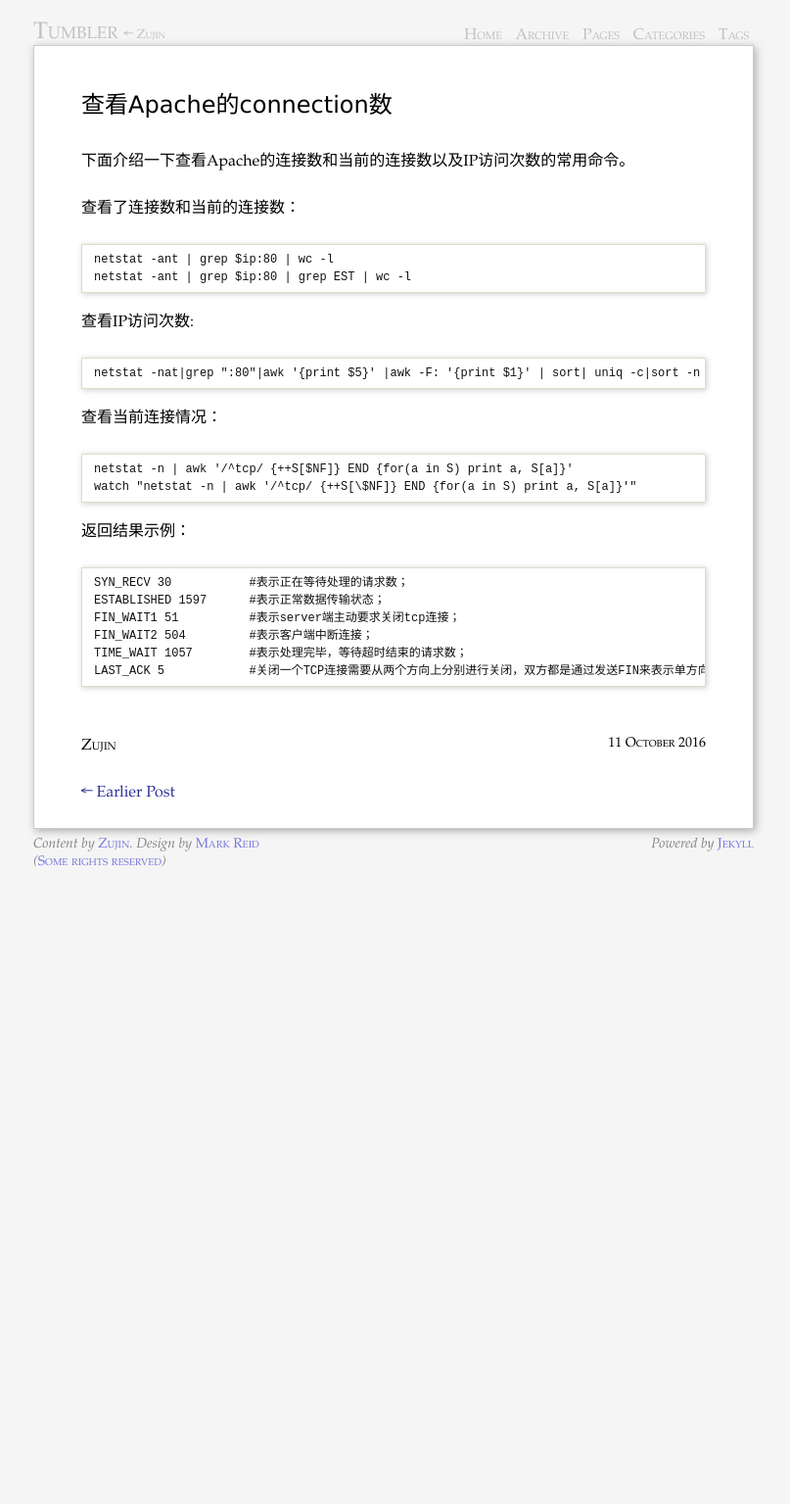
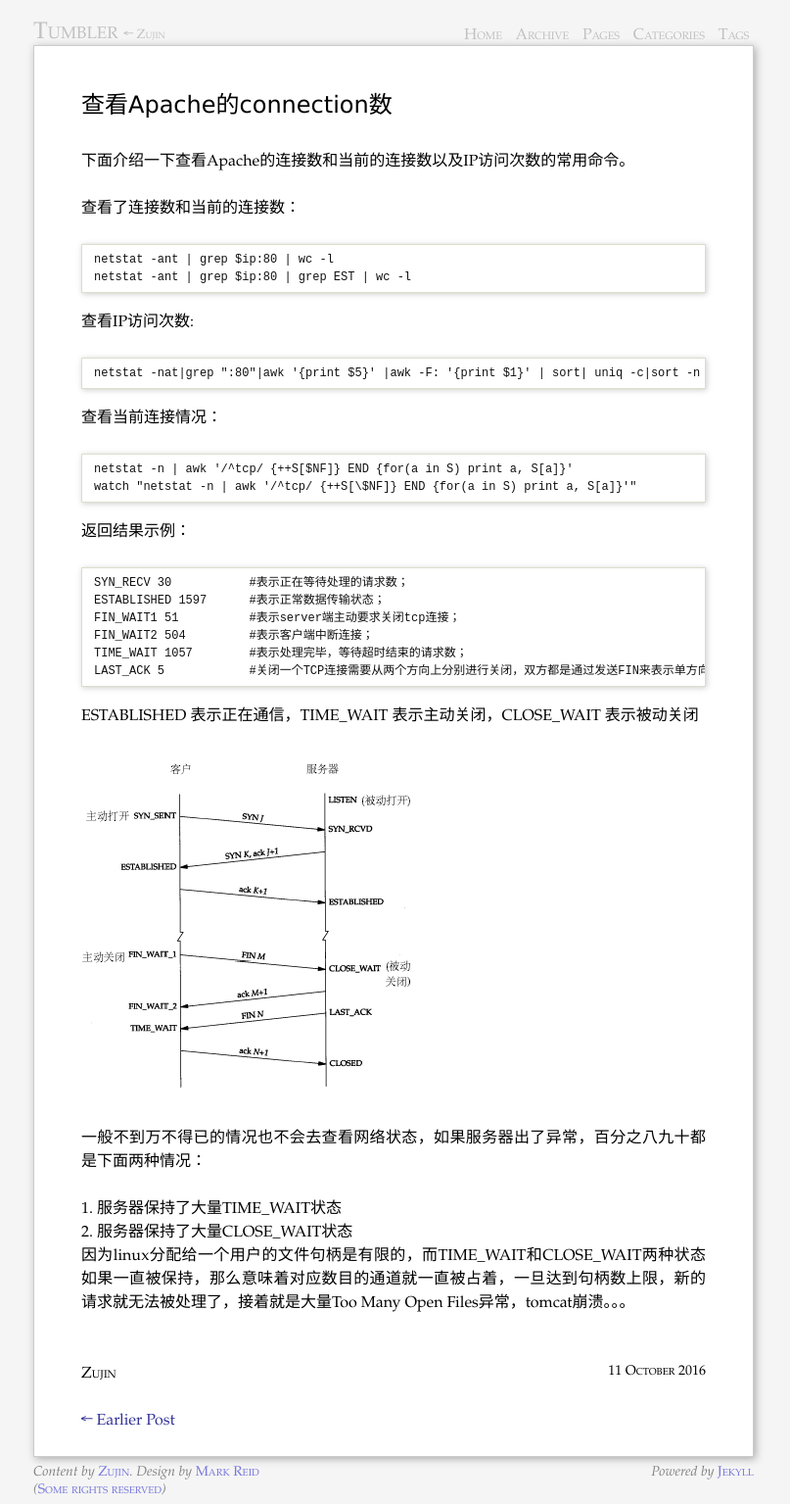
Before and after one commit to yuzujin/yuzujin.github.com, a Jekyll site: the page built from _posts/2016-10-11-apacheconnection.md, in a window 1280 px wide. Shown: the whole page at 98% size, without its empty margins (238-1045 px from the left). Built offline with Jekyll 4.4.1, drawn with Linux system fonts in a browser that asks for light colours; before the commit the page ends 900 px from its top, so only the background shows below that.

Commit message:
apache connection add

````diff
--- a/_posts/2016-10-11-apacheconnection.md
+++ b/_posts/2016-10-11-apacheconnection.md
@@ -39,3 +39,14 @@ FIN_WAIT2 504         #表示客户端中断连接；
 TIME_WAIT 1057        #表示处理完毕，等待超时结束的请求数；
 LAST_ACK 5            #关闭一个TCP连接需要从两个方向上分别进行关闭，双方都是通过发送FIN来表示单方向数据的关闭，当通信双方发送了最后一个FIN的时候，发送方此时处于LAST_ACK状态，当发送方收到对方的确认（Fin的Ack确认）后才真正关闭整个TCP连接；
 ```
+
+ESTABLISHED 表示正在通信，TIME_WAIT 表示主动关闭，CLOSE_WAIT 表示被动关闭
+
+![image](https://raw.githubusercontent.com/yuzujin/yuzujin.github.com/master/images/connection.gif)
+
+一般不到万不得已的情况也不会去查看网络状态，如果服务器出了异常，百分之八九十都是下面两种情况：
+
+1. 服务器保持了大量TIME_WAIT状态
+2. 服务器保持了大量CLOSE_WAIT状态
+
+因为linux分配给一个用户的文件句柄是有限的，而TIME_WAIT和CLOSE_WAIT两种状态如果一直被保持，那么意味着对应数目的通道就一直被占着，一旦达到句柄数上限，新的请求就无法被处理了，接着就是大量Too Many Open Files异常，tomcat崩溃。。。
````
